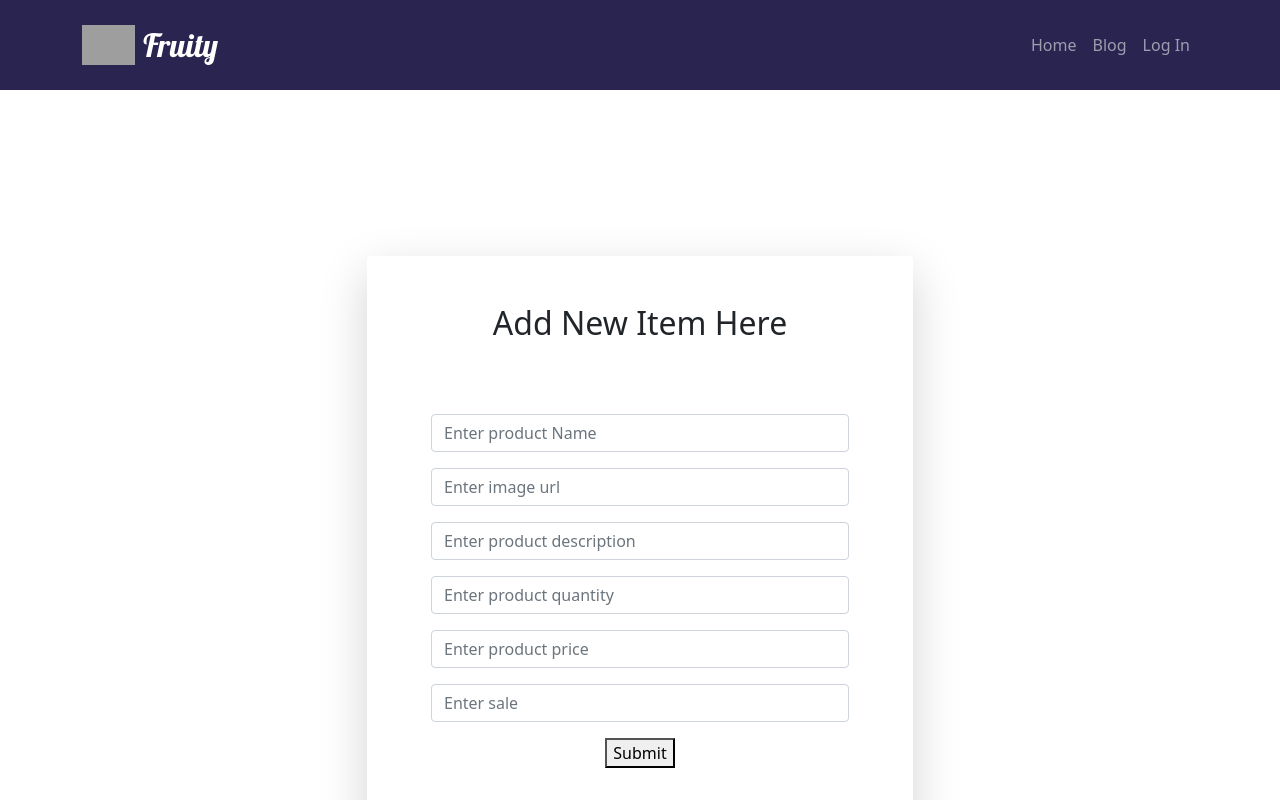
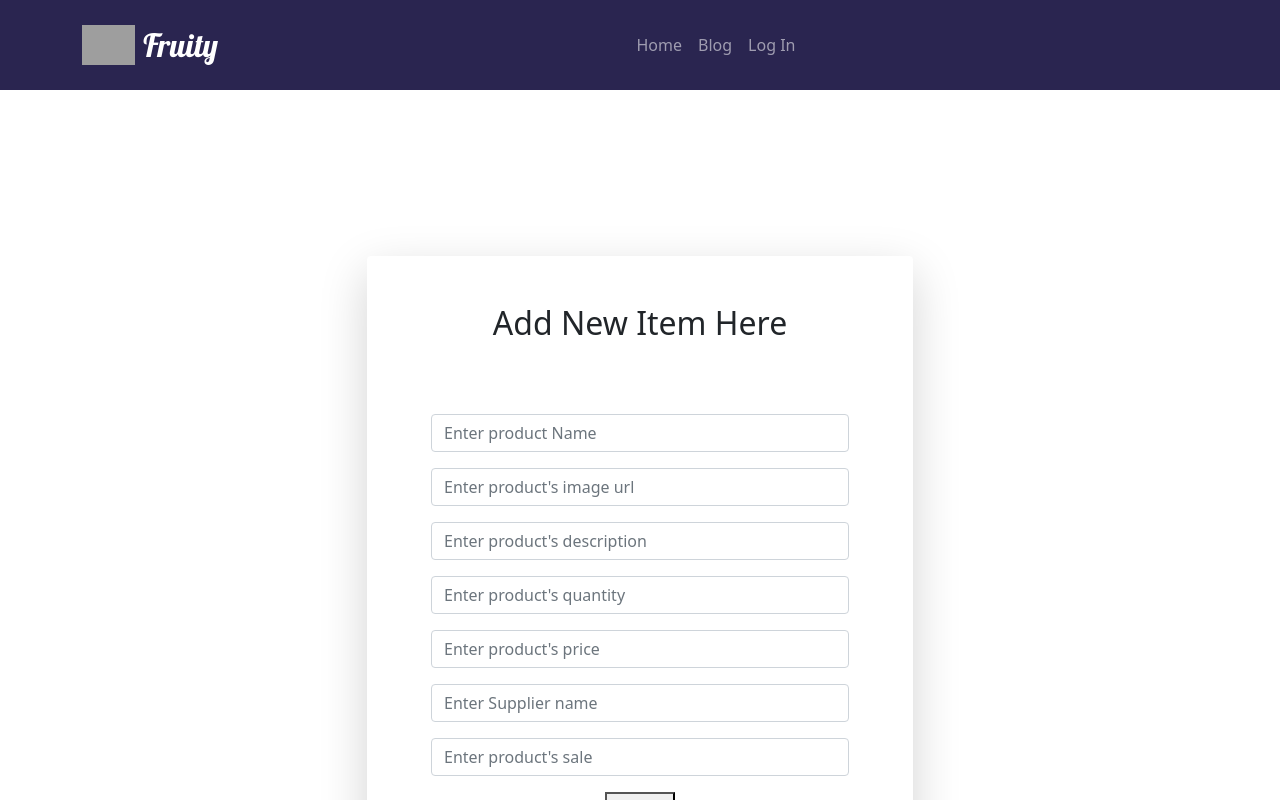
Before and after one commit to Prithibee13/Fruity, a React (Create React App) app: page /newItem in a window 1280 px wide. Shown: the top 800 px of the page. Built offline with nearby package versions, Linux system fonts and the light colour scheme; no server answers; grey boxes are pictures that could not be loaded.

Commit message:
add new item

```diff
--- a/package.json
+++ b/package.json
@@ -18,6 +18,7 @@
     "react-firebase-hooks": "^5.0.3",
     "react-router-dom": "^6.3.0",
     "react-scripts": "5.0.1",
+    "react-toastify": "^9.0.0",
     "web-vitals": "^2.1.4"
   },
   "scripts": {
--- a/src/Components/Header/Header.js
+++ b/src/Components/Header/Header.js
@@ -30,7 +30,7 @@ const Header = () =>
                     </Navbar.Brand>
                     <Navbar.Toggle aria-controls="responsive-navbar-nav" />
                     <Navbar.Collapse id="responsive-navbar-nav">
-                        <Nav className="ms-auto">
+                        <Nav className="mx-auto">
                             <Nav.Link as={Link} to='/home'>Home</Nav.Link>
                             <Nav.Link as={Link} to="/blog">Blog</Nav.Link>
                             {
--- a/src/Components/Management/AddProducts/AddProduct.js
+++ b/src/Components/Management/AddProducts/AddProduct.js
@@ -1,7 +1,46 @@
 import React from 'react';
 import { Form } from 'react-bootstrap';
 
-const AddProduct = () => {
+const AddProduct = () =>
+{
+    const handleaddProduct = (event) =>
+    {
+        event.preventDefault();
+
+        const name = event.target.name.value;
+        const img = event.target.img.value;
+        const description = event.target.description.value;
+        const price = event.target.price.value;
+        const quantity = event.target.quantity.value;
+        const sale = event.target.sale.value;
+        const supplier = event.target.supplier.value;
+        const newItem = {
+            name : name,
+            img : img,
+            description : description,
+            price : price,
+            Quantity : quantity,
+            supplier : supplier,
+            sale : sale
+        }
+
+        fetch('https://fruit-server-ph.herokuapp.com/addnewitem' ,{
+            method : 'POST',
+            headers:
+            {
+                'content-type' : 'application/json'
+            },
+            body : JSON.stringify(newItem)
+        })
+        .then(res => res.json())
+        .then(data =>
+            {
+                console.log(data);
+            })
+
+        /*  */
+    }
+
     return (
         <div className='mar-20'>
             <div className="container">
@@ -10,29 +49,33 @@ const AddProduct = () => {
                         <div className="card border-0 p-5  shadow-lg rounded">
                             <h2 className="card-title text-center">Add New Item Here</h2>
                             <div className="card-body text-center mt-5">
-                                <Form>
+                                <Form onSubmit={handleaddProduct}>
                                     <Form.Group className="mb-3" controlId="formProductName">
-                                        <Form.Control type="text" placeholder="Enter product Name" required />
+                                        <Form.Control type="text" name="name" placeholder="Enter product Name" required />
                                     </Form.Group>
 
                                     <Form.Group className="mb-3" controlId="formBasicPassword">
-                                        <Form.Control type="text" placeholder="Enter image url" required />
+                                        <Form.Control type="text" name="img" placeholder="Enter product's image url" required />
                                     </Form.Group>
 
-                                    <Form.Group className="mb-3" controlId="formBasicPassword">
-                                        <Form.Control type="text" placeholder="Enter product description" required />
+                                    <Form.Group className="mb-3" controlId="formBasicDescription">
+                                        <Form.Control type="text" name="description" placeholder="Enter product's description" required />
                                     </Form.Group>
 
-                                    <Form.Group className="mb-3" controlId="formBasicPassword">
-                                        <Form.Control type="text" placeholder="Enter product quantity" required />
+                                    <Form.Group className="mb-3" controlId="formBasicQuantity">
+                                        <Form.Control type="text" name="quantity" placeholder="Enter product's quantity" required />
                                     </Form.Group>
 
-                                    <Form.Group className="mb-3" controlId="formBasicPassword">
-                                        <Form.Control type="text" placeholder="Enter product price" required />
+                                    <Form.Group className="mb-3" controlId="formBasicPrice">
+                                        <Form.Control type="text" name="price" placeholder="Enter product's price" required />
                                     </Form.Group>
 
-                                    <Form.Group className="mb-3" controlId="formBasicPassword">
-                                        <Form.Control type="text" placeholder="Enter sale" required />
+                                    <Form.Group className="mb-3" controlId="formBasicSupplier">
+                                        <Form.Control type="text" name="Supplier" placeholder="Enter Supplier name" required />
+                                    </Form.Group>
+
+                                    <Form.Group className="mb-3" controlId="formBasicSale">
+                                        <Form.Control type="text" name='sale'  placeholder="Enter product's sale" required />
                                     </Form.Group>
                                     <button type="submit">
                                         Submit
--- a/src/Components/Management/Product/Product.js
+++ b/src/Components/Management/Product/Product.js
@@ -5,8 +5,13 @@ import ProducttTable from './ProducttTable';
 
 const Product = (props) =>
 {
+    const handleDelete =(id)=>
+    {
+        const deleteId = {
+            id : id
+        }
+    }
     const {item} = props;
-    const { img } = item;
     return (
         <article>
             <div className="col">
@@ -15,7 +20,7 @@ const Product = (props) =>
                         <ProducttTable  item = {item}></ProducttTable>
                         <button className='inv-btn rounded mt-5'>Update Stock</button>
 
-                        <Button variant='danger' className='d-block mt-5 mx-auto'>Delete Item</Button>
+                        <Button variant='danger' className='d-block mt-5 mx-auto' onClick={() => handleDelete(item._id)}>Delete Item</Button>
 
 
                     </div>
--- a/src/Components/Products/FruitsDetails/FruitDetailes/FruitDetailes.js
+++ b/src/Components/Products/FruitsDetails/FruitDetailes/FruitDetailes.js
@@ -12,7 +12,7 @@ const FruitDetailes = () => {
     const [item, setItem] = useState({})
 
     useEffect(() => {
-        const url = `http://localhost:8000/item/${id}`;
+        const url = `https://fruit-server-ph.herokuapp.com/item/${id}`;
         fetch(url)
             .then(res => res.json())
             .then(data => setItem(data))
@@ -47,7 +47,7 @@ const FruitDetailes = () => {
 
     async function handleItemRestock(item)
     {
-        const url = `http://localhost:8000/restock/${id}`;
+        const url = `https://fruit-server-ph.herokuapp.com/restock/${id}`;
         fetch(url , {
             method : "PUT",
             headers:
@@ -66,7 +66,7 @@ const FruitDetailes = () => {
     const handleItemDelivered = (item) =>
     {
 
-        const url = `http://localhost:8000/delivered/${id}`;
+        const url = `https://fruit-server-ph.herokuapp.com/delivered/${id}`;
         fetch(url , {
             method : "PUT",
             headers:
--- a/src/Components/Products/Inventories/Inventories.js
+++ b/src/Components/Products/Inventories/Inventories.js
@@ -6,6 +6,7 @@ import "./Inventories.css";
 
 const Inventories = () =>
 {
+
 
     const [items , setItems] = GetFruits()
 
--- a/src/Hooks/GetFruits.js
+++ b/src/Hooks/GetFruits.js
@@ -6,7 +6,7 @@ const GetFruits = (page , size) =>
 
     useEffect(()=>
     {
-        fetch(`http://localhost:8000/items?page=${page}&size=${size}`)
+        fetch(`https://fruit-server-ph.herokuapp.com/items?page=${page}&size=${size}`)
         .then(res => res.json())
         .then(data => setFruits(data));
     } , [page , size])
```
Also changed, not shown: 1 other file (tests, documents, lock files or other folders).
